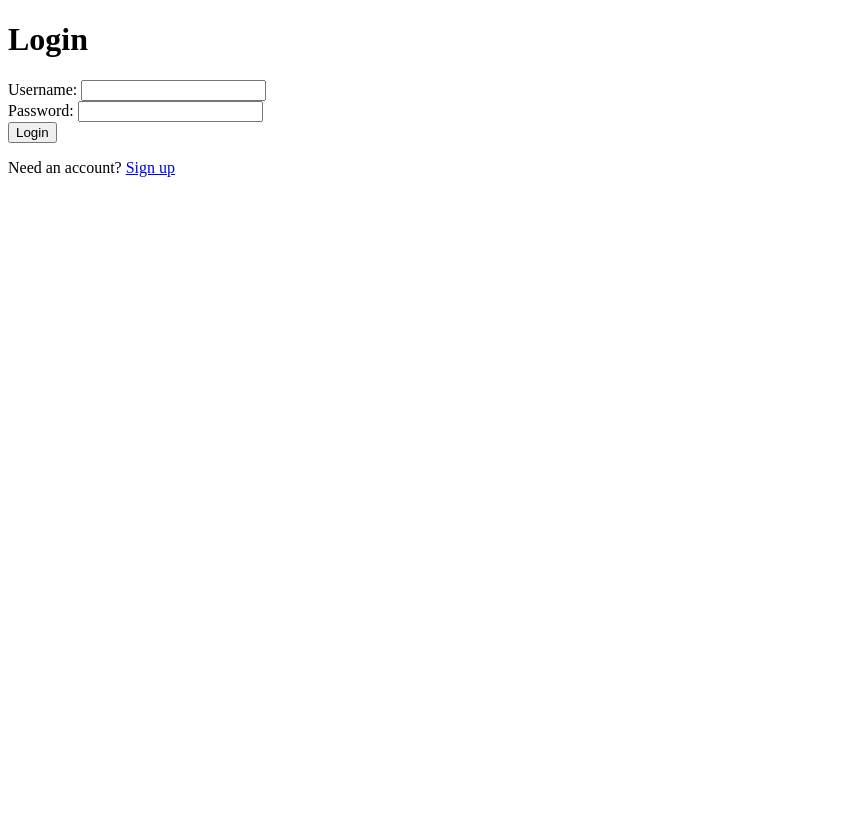
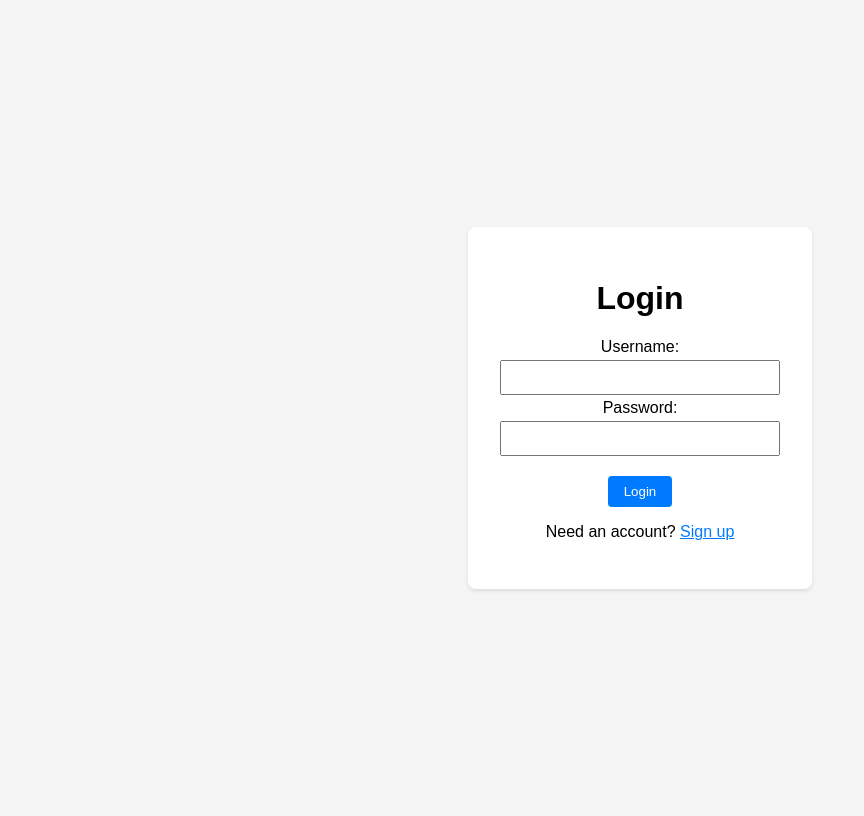
Before and after one commit to MattGLut/codex-playground, a FastAPI app: page / in a window 1280 px wide. Shown: the whole page, without its empty margins (0-864 px from the left). Run offline with FastAPI, Linux system fonts and the light colour scheme.

Commit message:
style: enhance login page

```diff
--- a/templates/login.html
+++ b/templates/login.html
@@ -2,14 +2,60 @@
 <html>
   <head>
     <title>Login</title>
+    <style>
+      body {
+        font-family: Arial, sans-serif;
+        background-color: #f5f5f5;
+        display: flex;
+        justify-content: center;
+        align-items: center;
+        height: 100vh;
+      }
+      .login-container {
+        background: white;
+        padding: 2rem;
+        border-radius: 8px;
+        box-shadow: 0 2px 4px rgba(0, 0, 0, 0.1);
+        text-align: center;
+      }
+      input[type="text"],
+      input[type="password"] {
+        padding: 0.5rem;
+        margin: 0.25rem 0;
+        width: 100%;
+        box-sizing: border-box;
+      }
+      input[type="submit"] {
+        margin-top: 1rem;
+        padding: 0.5rem 1rem;
+        background-color: #007bff;
+        color: white;
+        border: none;
+        border-radius: 4px;
+        cursor: pointer;
+      }
+      a {
+        color: #007bff;
+      }
+    </style>
   </head>
   <body>
-    <h1>Login</h1>
-    <form action="/login" method="post">
-      <label>Username: <input type="text" name="username" /></label><br />
-      <label>Password: <input type="password" name="password" /></label><br />
-      <input type="submit" value="Login" />
-    </form>
-    <p>Need an account? <a href="/signup">Sign up</a></p>
+    <div class="login-container">
+      <h1>Login</h1>
+      <form action="/login" method="post">
+        <label>
+          Username:
+          <input type="text" name="username" />
+        </label>
+        <br />
+        <label>
+          Password:
+          <input type="password" name="password" />
+        </label>
+        <br />
+        <input type="submit" value="Login" />
+      </form>
+      <p>Need an account? <a href="/signup">Sign up</a></p>
+    </div>
   </body>
 </html>
```
